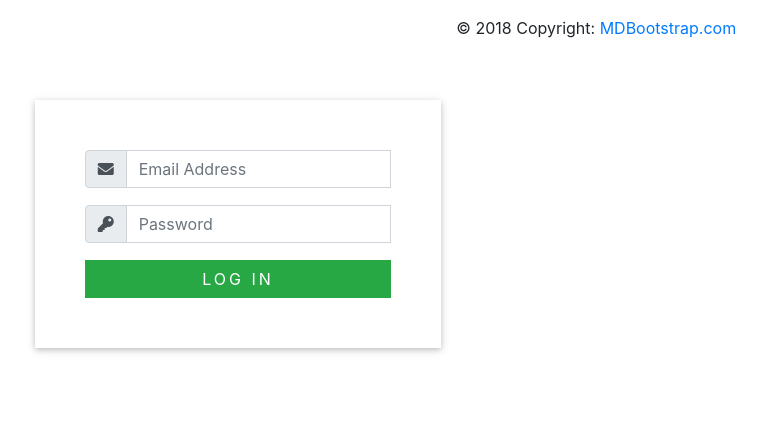
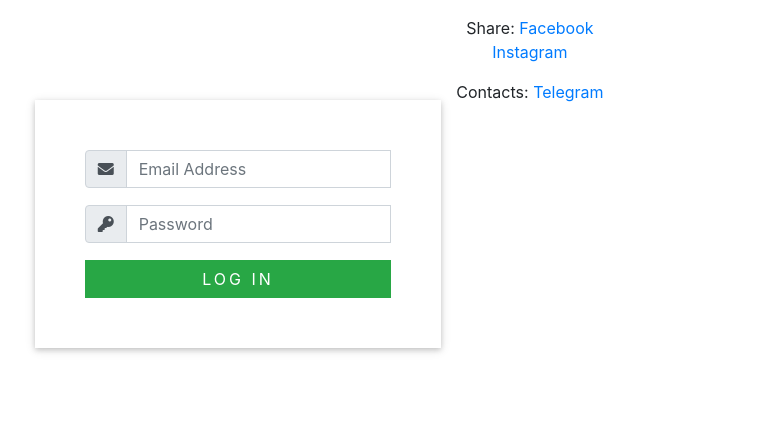
Before and after one commit to CurlySpeaker/swp, a Django app: page /authorization/ in a window 1280 px wide. Shown: the part 56-503 px from the top of the page, without its empty margins (402-1168 px from the left). Run offline with Django 3.2, Linux system fonts and the light colour scheme; some libraries are stand-ins or nearby versions.

Commit message:
Update basePage.html
Sticky navbar and footer

```diff
--- a/baseApp/templates/baseApp/basePage.html
+++ b/baseApp/templates/baseApp/basePage.html
@@ -4,10 +4,17 @@
     <meta charset="UTF-8">
     <meta name="viewport" content="width=device-width, initial-scale=1.0">
     <meta http-equiv="x-ua-compatible" content="ie=edge">
-    <script src="https://code.jquery.com/jquery-3.3.1.slim.min.js" integrity="sha384-q8i/X+965DzO0rT7abK41JStQIAqVgRVzpbzo5smXKp4YfRvH+8abtTE1Pi6jizo" crossorigin="anonymous"></script>
-    <script src="https://cdnjs.cloudflare.com/ajax/libs/popper.js/1.14.3/umd/popper.min.js" integrity="sha384-ZMP7rVo3mIykV+2+9J3UJ46jBk0WLaUAdn689aCwoqbBJiSnjAK/l8WvCWPIPm49" crossorigin="anonymous"></script>
-    <script src="https://stackpath.bootstrapcdn.com/bootstrap/4.1.3/js/bootstrap.min.js" integrity="sha384-ChfqqxuZUCnJSK3+MXmPNIyE6ZbWh2IMqE241rYiqJxyMiZ6OW/JmZQ5stwEULTy" crossorigin="anonymous"></script>
-    <link rel="stylesheet" href="https://stackpath.bootstrapcdn.com/bootstrap/4.1.3/css/bootstrap.min.css" integrity="sha384-MCw98/SFnGE8fJT3GXwEOngsV7Zt27NXFoaoApmYm81iuXoPkFOJwJ8ERdknLPMO" crossorigin="anonymous">
+    <script src="https://code.jquery.com/jquery-3.3.1.slim.min.js"
+            integrity="sha384-q8i/X+965DzO0rT7abK41JStQIAqVgRVzpbzo5smXKp4YfRvH+8abtTE1Pi6jizo"
+            crossorigin="anonymous"></script>
+    <script src="https://cdnjs.cloudflare.com/ajax/libs/popper.js/1.14.3/umd/popper.min.js"
+            integrity="sha384-ZMP7rVo3mIykV+2+9J3UJ46jBk0WLaUAdn689aCwoqbBJiSnjAK/l8WvCWPIPm49"
+            crossorigin="anonymous"></script>
+    <script src="https://stackpath.bootstrapcdn.com/bootstrap/4.1.3/js/bootstrap.min.js"
+            integrity="sha384-ChfqqxuZUCnJSK3+MXmPNIyE6ZbWh2IMqE241rYiqJxyMiZ6OW/JmZQ5stwEULTy"
+            crossorigin="anonymous"></script>
+    <link rel="stylesheet" href="https://stackpath.bootstrapcdn.com/bootstrap/4.1.3/css/bootstrap.min.css"
+          integrity="sha384-MCw98/SFnGE8fJT3GXwEOngsV7Zt27NXFoaoApmYm81iuXoPkFOJwJ8ERdknLPMO" crossorigin="anonymous">
     {% block scripts_and_links %}
 
     {% endblock %}
@@ -19,9 +26,10 @@
 </head>
 <body>
 
-<nav class="navbar navbar-expand-lg navbar-light bg-light">
+<nav class="navbar sticky-top navbar-expand-lg navbar-light bg-light">
     <a class="navbar-brand" href="#">IUTracker</a>
-  <button class="navbar-toggler" type="button" data-toggle="collapse" data-target="#navbarSupportedContent" aria-controls="navbarSupportedContent" aria-expanded="false" aria-label="Toggle navigation">
+    <button class="navbar-toggler" type="button" data-toggle="collapse" data-target="#navbarSupportedContent"
+            aria-controls="navbarSupportedContent" aria-expanded="false" aria-label="Toggle navigation">
         <span class="navbar-toggler-icon"></span>
     </button>
 
@@ -34,7 +42,8 @@
                 <a class="nav-link" href="#">Link</a>
             </li>
             <li class="nav-item dropdown">
-        <a class="nav-link dropdown-toggle" href="#" id="navbarDropdown" role="button" data-toggle="dropdown" aria-haspopup="true" aria-expanded="false">
+                <a class="nav-link dropdown-toggle" href="#" id="navbarDropdown" role="button"
+                   data-toggle="dropdown" aria-haspopup="true" aria-expanded="false">
                     Dropdown
                 </a>
                 <div class="dropdown-menu" aria-labelledby="navbarDropdown">
@@ -60,10 +69,12 @@
 {% block content %}
 
 {% endblock %}
-<footer class="page-footer font-small blue">
-
-  <div class="footer-copyright text-center py-3">© 2018 Copyright:
-    <a href="https://mdbootstrap.com/education/bootstrap/"> MDBootstrap.com</a>
+<footer class="page-footer sticky-bottom font-small blue">
+    <div class="footer-copyright text-center py-3">Share:
+        <a href=""> Facebook </a>
+        <p><a href=""> Instagram </a></p>
+        <p>Contacts: <a href=""> Telegram </a></p>
+        <!--<p>Never put off till tomorrow what you can do today.</p>-->
     </div>
 </footer>
 
```
Lines whose indentation alone changed are shown as unchanged.
